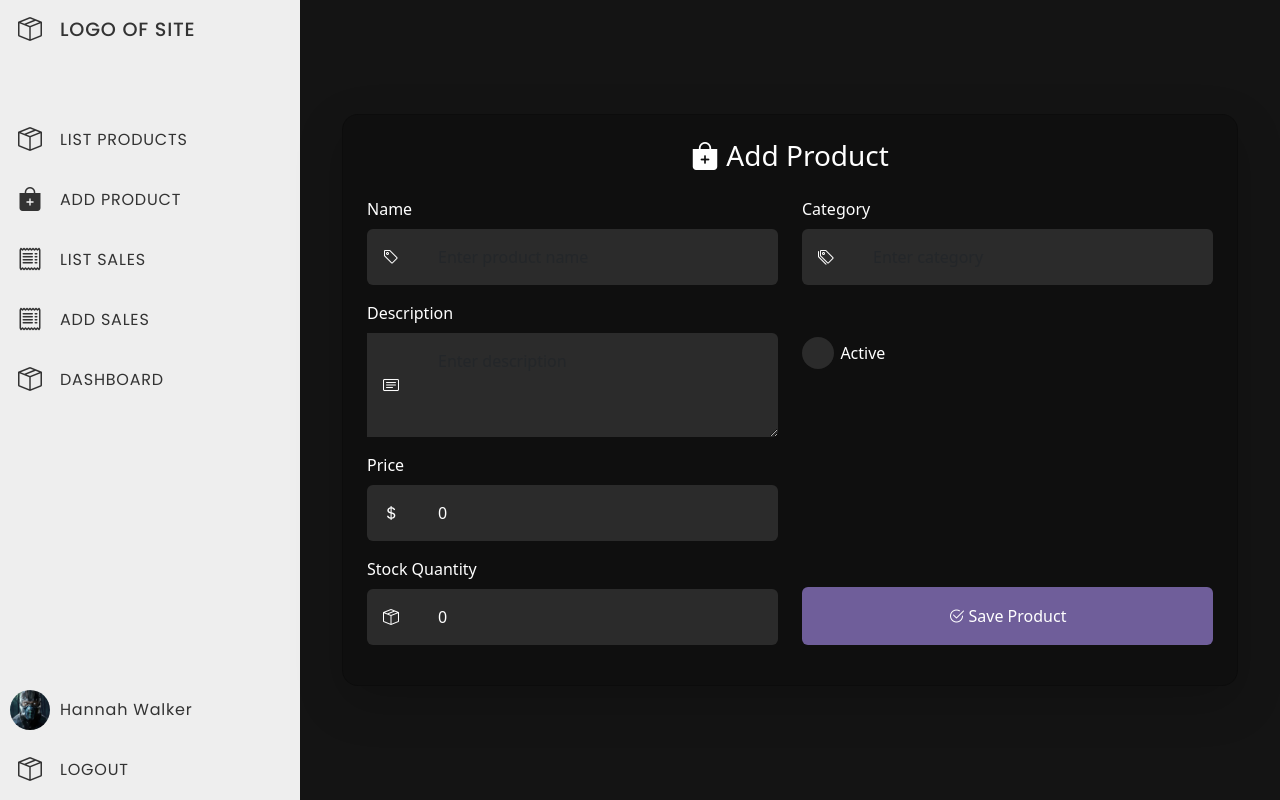
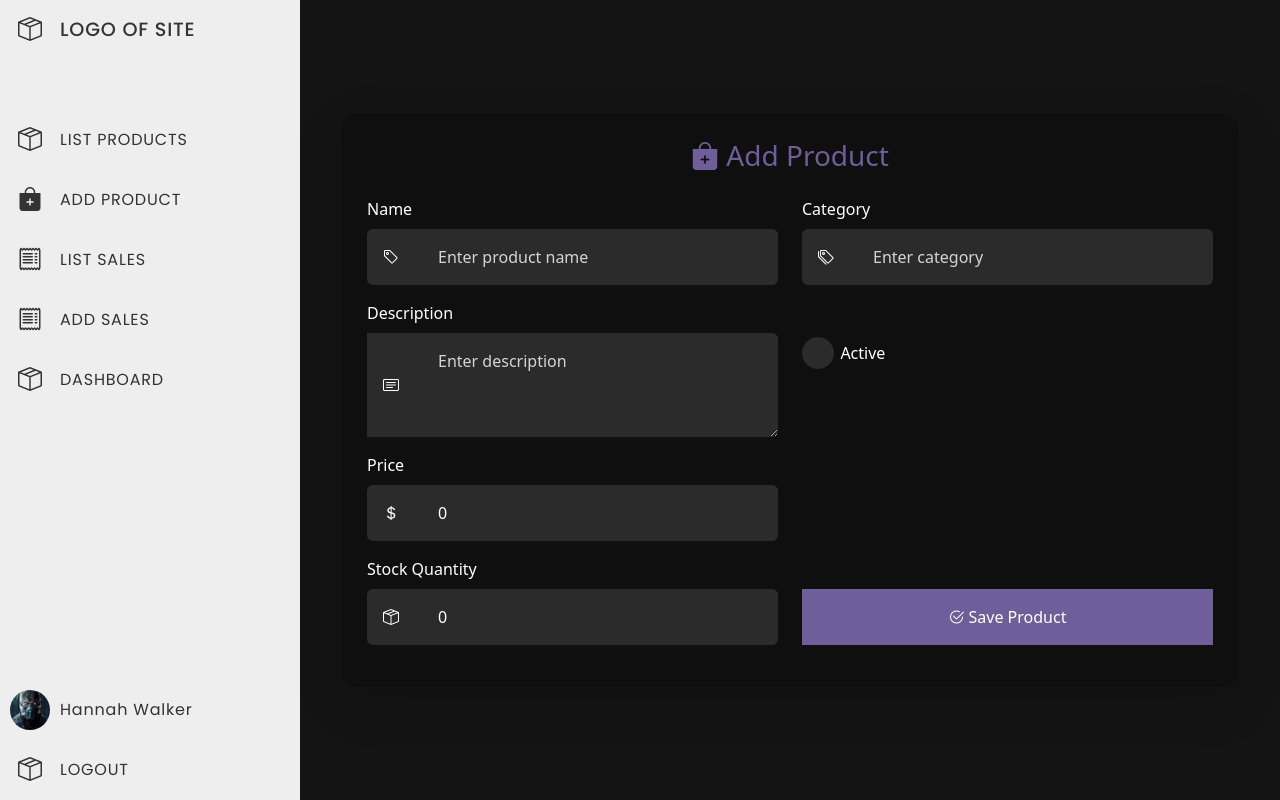
Before and after one commit to viniciusjuste/Sales-and-Inventory-Dashboard-FrontEnd, an Angular app in the folder SalesAndInventoryDashboard-FE/: page /add-product in a window 1280 px wide. Built offline with nearby package versions, Linux system fonts and the light colour scheme.

Commit message:
style: melhora design dos forms

```diff
--- a/SalesAndInventoryDashboard-FE/src/app/components/add-product/add-product.component.css
+++ b/SalesAndInventoryDashboard-FE/src/app/components/add-product/add-product.component.css
@@ -13,6 +13,17 @@
     margin-top: 0 !important;
     height: 100%;
     background-color: #141414;
+}
+
+.form-wrapper h3 {
+    color: var(--purple);
+}
+
+/* Placeholder text style */
+::placeholder {
+    color: var(--white);
+    font-family: var(--poppins);
+    opacity: 0.8;
 }
 
 .form-wrapper {
@@ -76,7 +87,7 @@ form .form-check-label {
 }
 
 .btn-add:hover {
-    background-color: var(--purple);
+    background-color: var(--purple-hover);
     color: var(--white);
 }
 
--- a/SalesAndInventoryDashboard-FE/src/app/components/add-product/add-product.component.html
+++ b/SalesAndInventoryDashboard-FE/src/app/components/add-product/add-product.component.html
@@ -71,7 +71,7 @@
             <div class="flex-grow-1"></div>
 
             <!-- Botão -->
-            <button type="submit" class="btn btn-add w-100 mt-auto" (click)="addProduct()">
+            <button type="submit" class="btn-add w-100 mt-auto" (click)="addProduct()">
               <i class="bi bi-check2-circle me-1"></i>Save Product
             </button>
           </div>
--- a/SalesAndInventoryDashboard-FE/src/app/components/add-sale/add-sale.component.html
+++ b/SalesAndInventoryDashboard-FE/src/app/components/add-sale/add-sale.component.html
@@ -52,14 +52,14 @@
 
                     <!-- Add product Button -->
                     <div class="col-md-6 d-flex align-items-end">
-                        <button type="submit" class="btn btn-add-prod w-100" (click)="addItem()">
+                        <button type="submit" class="btn-add-prod w-100" (click)="addItem()">
                             <i class="bi bi-plus-circle me-2"></i> Add Product
                         </button>
                     </div>
 
                     <!-- Add sale Button -->
                     <div class="col-md-6 d-flex align-items-end">
-                        <button type="submit" class="btn btn-add w-100" (click)="postSale()">
+                        <button type="submit" class="btn-add w-100" (click)="postSale()">
                             <i class="bi bi-plus-circle me-2"></i> Add Sale
                         </button>
                     </div>
```
